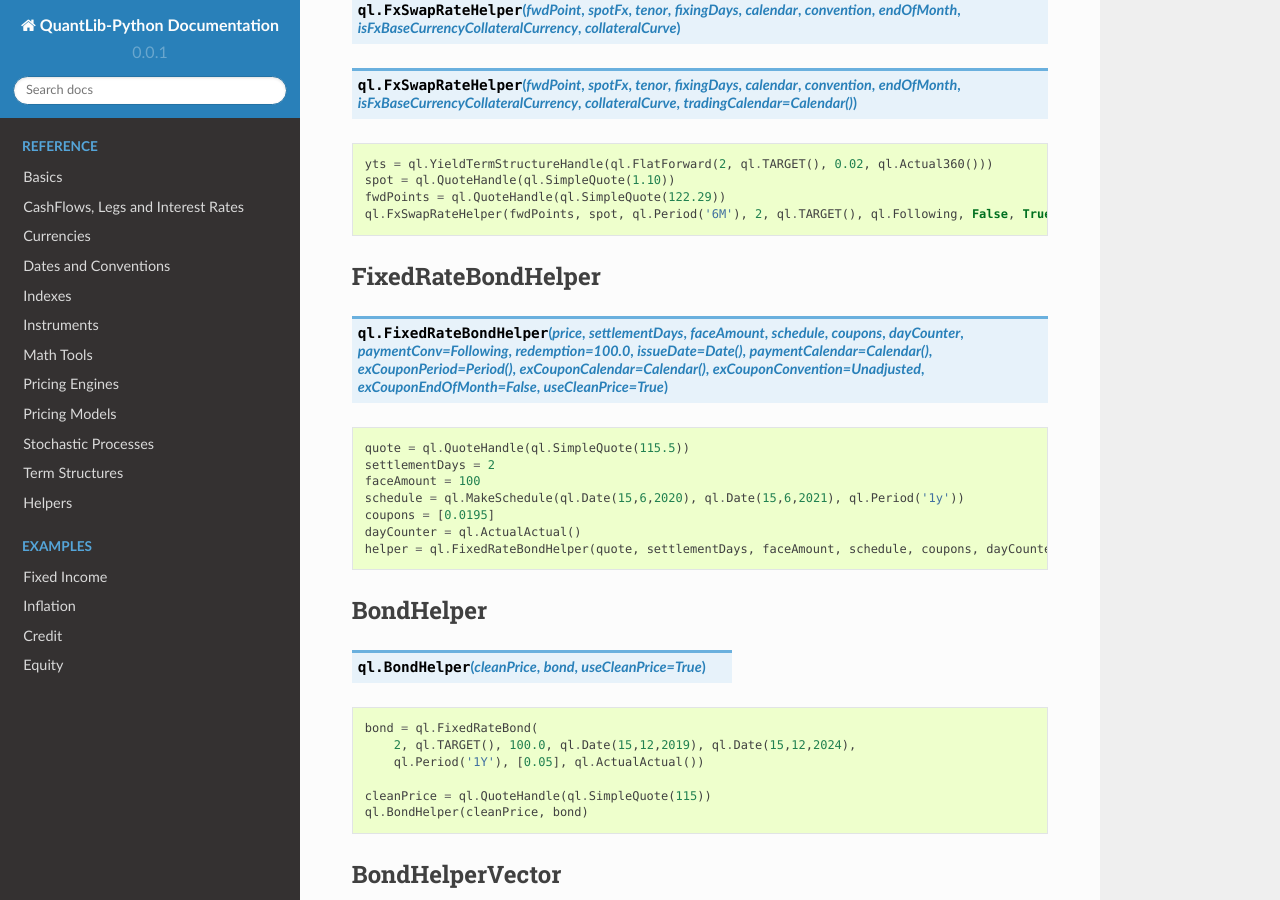
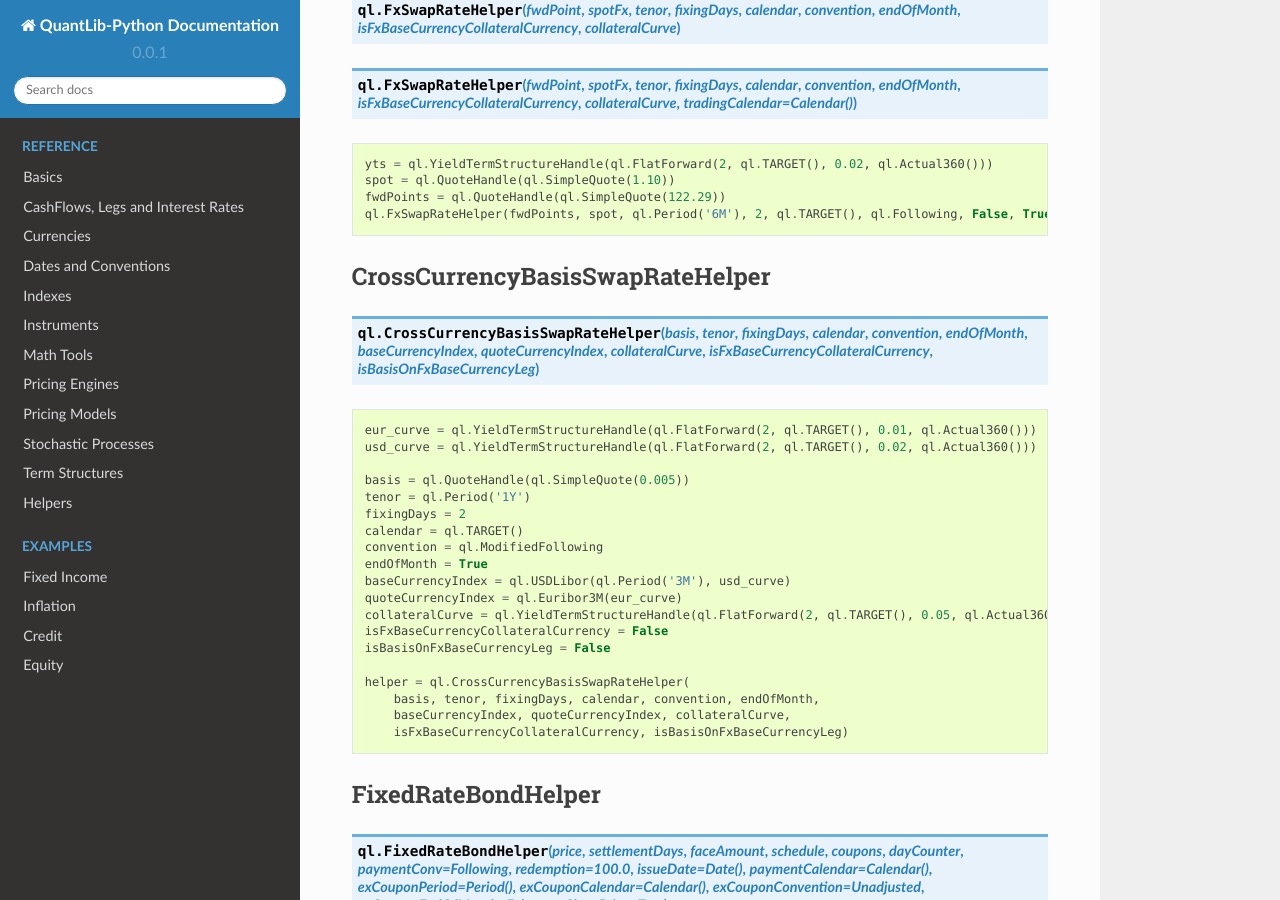
Before and after one commit to nhaga/QuantLib-Python-Docs, a Sphinx documentation site: the page built from docs/helpers/rates.rst, in a window 1280 px wide and 900 px high, scrolled down 9235 px. Built offline with Sphinx 7.4.7 and the Read the Docs theme 2.0.0, drawn with Linux system fonts in a browser that asks for light colours; formulas are drawn with MathJax 3.

Commit message:
Added CrossCurrencyBasisSwapRateHelper

```diff
--- a/docs/helpers/rates.rst
+++ b/docs/helpers/rates.rst
@@ -477,6 +477,36 @@
   ql.FxSwapRateHelper(fwdPoints, spot, ql.Period('6M'), 2, ql.TARGET(), ql.Following, False, True, yts)
 
 
+
+CrossCurrencyBasisSwapRateHelper
+********************************
+
+.. function:: ql.CrossCurrencyBasisSwapRateHelper(basis, tenor, fixingDays, calendar, convention, endOfMonth, baseCurrencyIndex, quoteCurrencyIndex, collateralCurve, isFxBaseCurrencyCollateralCurrency, isBasisOnFxBaseCurrencyLeg)
+
+.. code-block:: python
+
+  eur_curve = ql.YieldTermStructureHandle(ql.FlatForward(2, ql.TARGET(), 0.01, ql.Actual360()))
+  usd_curve = ql.YieldTermStructureHandle(ql.FlatForward(2, ql.TARGET(), 0.02, ql.Actual360()))
+
+  basis = ql.QuoteHandle(ql.SimpleQuote(0.005))
+  tenor = ql.Period('1Y')
+  fixingDays = 2
+  calendar = ql.TARGET()
+  convention = ql.ModifiedFollowing
+  endOfMonth = True
+  baseCurrencyIndex = ql.USDLibor(ql.Period('3M'), usd_curve)
+  quoteCurrencyIndex = ql.Euribor3M(eur_curve)
+  collateralCurve = ql.YieldTermStructureHandle(ql.FlatForward(2, ql.TARGET(), 0.05, ql.Actual360()))
+  isFxBaseCurrencyCollateralCurrency = False
+  isBasisOnFxBaseCurrencyLeg = False
+
+  helper = ql.CrossCurrencyBasisSwapRateHelper(
+      basis, tenor, fixingDays, calendar, convention, endOfMonth,
+      baseCurrencyIndex, quoteCurrencyIndex, collateralCurve,
+      isFxBaseCurrencyCollateralCurrency, isBasisOnFxBaseCurrencyLeg)
+
+
+
 FixedRateBondHelper
 *******************
 
```
